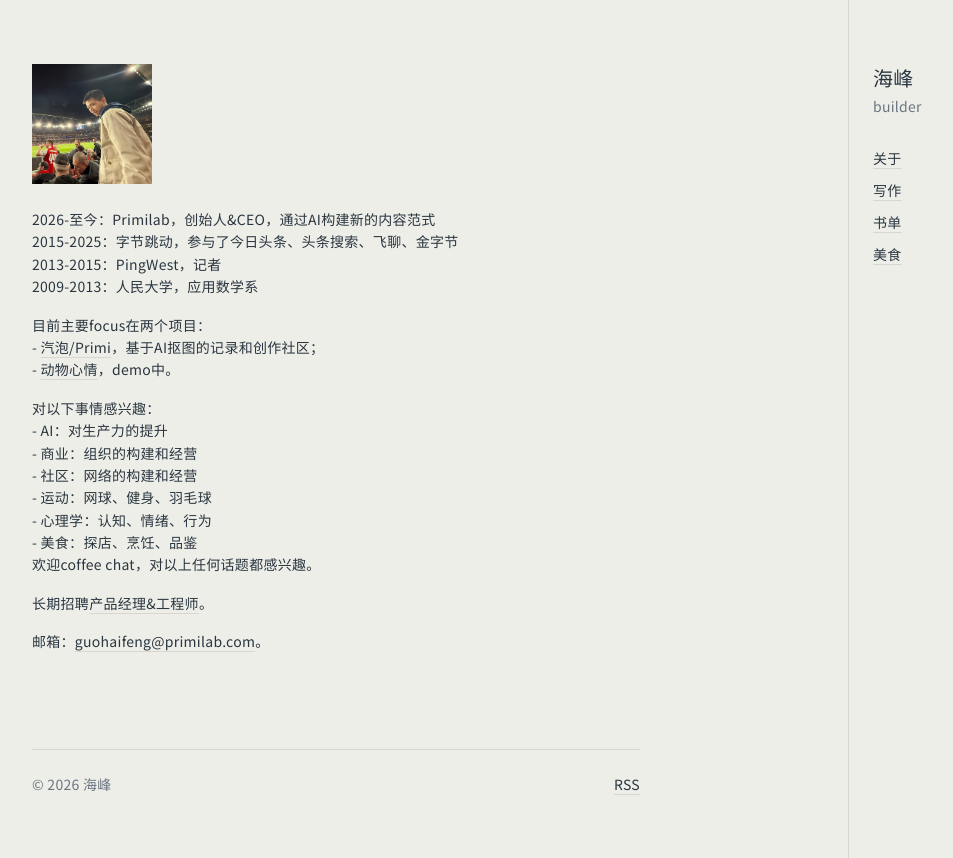
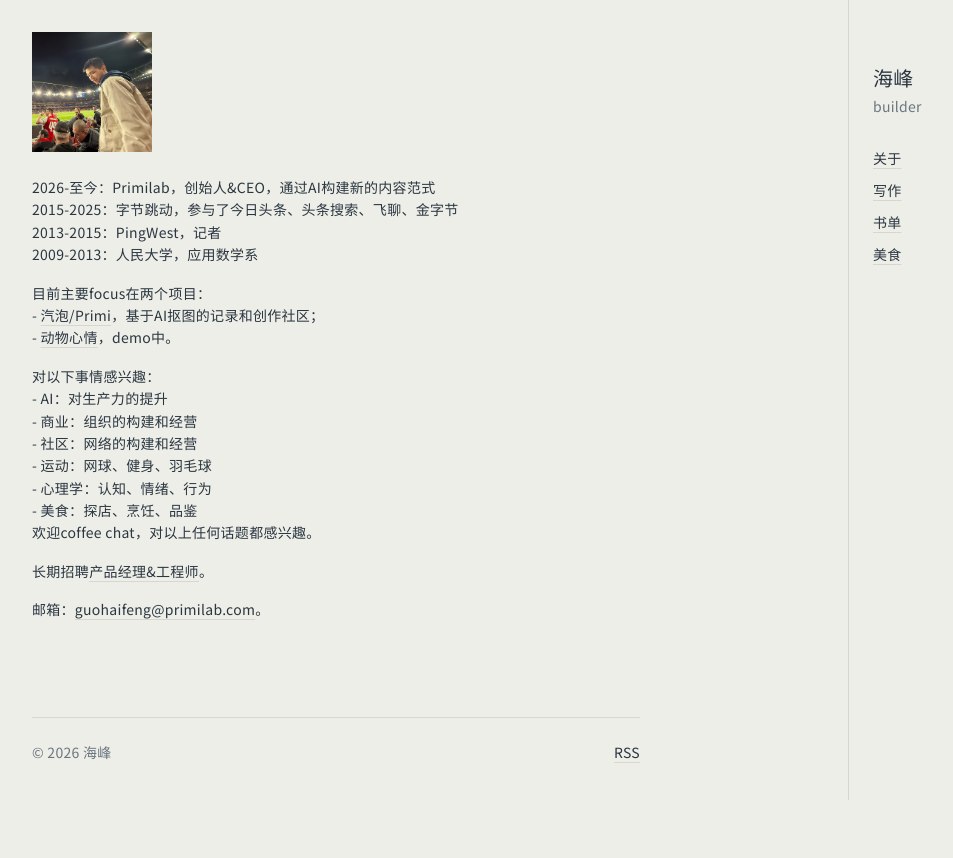
Before and after one commit to kuoouk/personal-site, a Next.js app: page / in a window 1280 px wide. Shown: the whole page, without its empty margins (208-1161 px from the left). After the commit the page ends 800 px from the top, so only its background shows below. Built offline with nearby package versions, Linux system fonts and the light colour scheme.

Commit message:
Update layout.tsx

```diff
--- a/app/layout.tsx
+++ b/app/layout.tsx
@@ -34,7 +34,7 @@ export default function RootLayout({
       </head>
       <body>
         <div className="flex min-h-screen flex-col md:flex-row">
-          <main className="flex-1 px-6 py-10 md:px-12 md:py-16 order-2 md:order-1">
+          <main className="flex-1 px-6 py-10 md:px-12 md:py-8 order-2 md:order-1">
   <div className="md:ml-48" style={{ maxWidth: "var(--measure)" }}>
   {children}
             </div>
```
